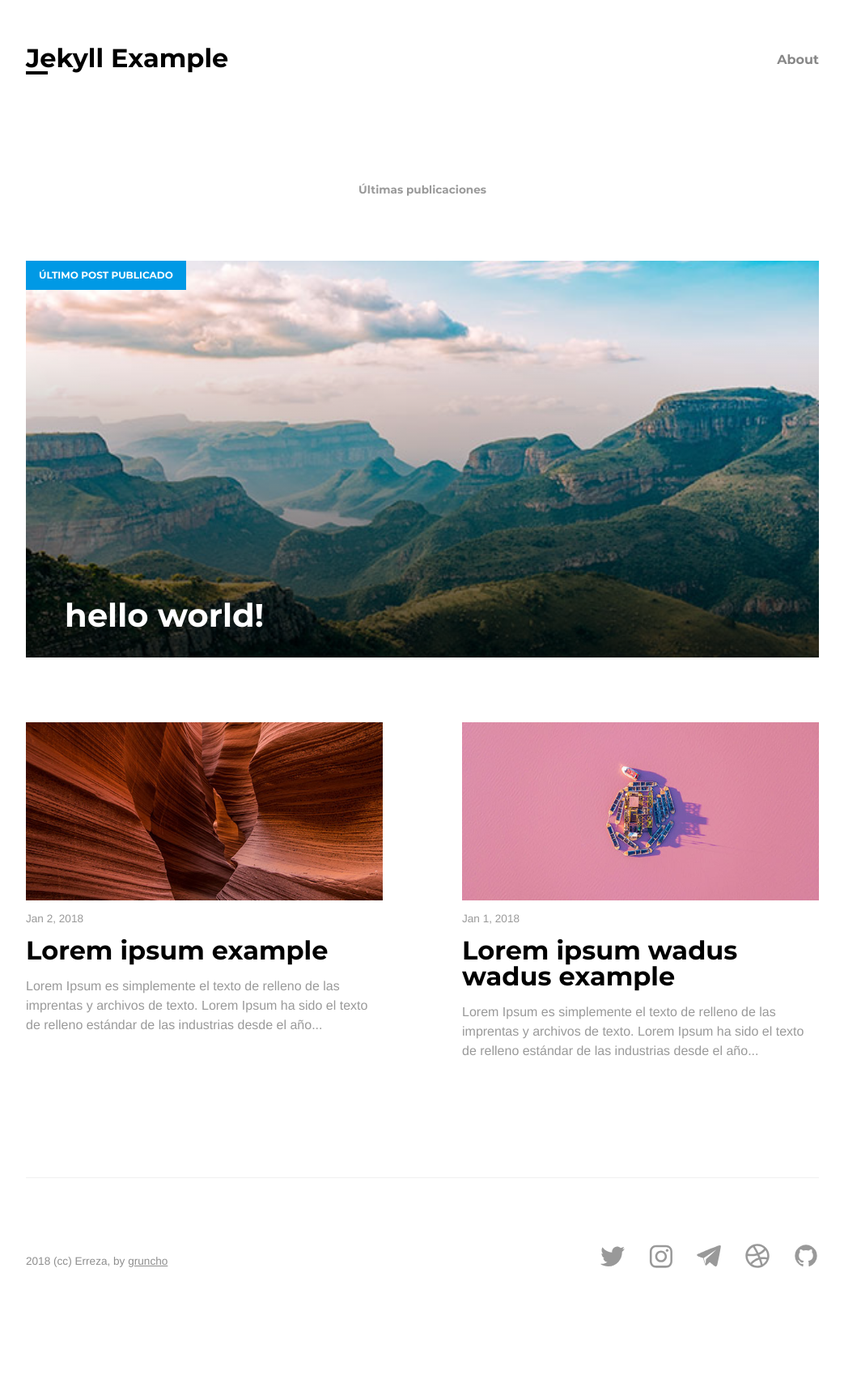
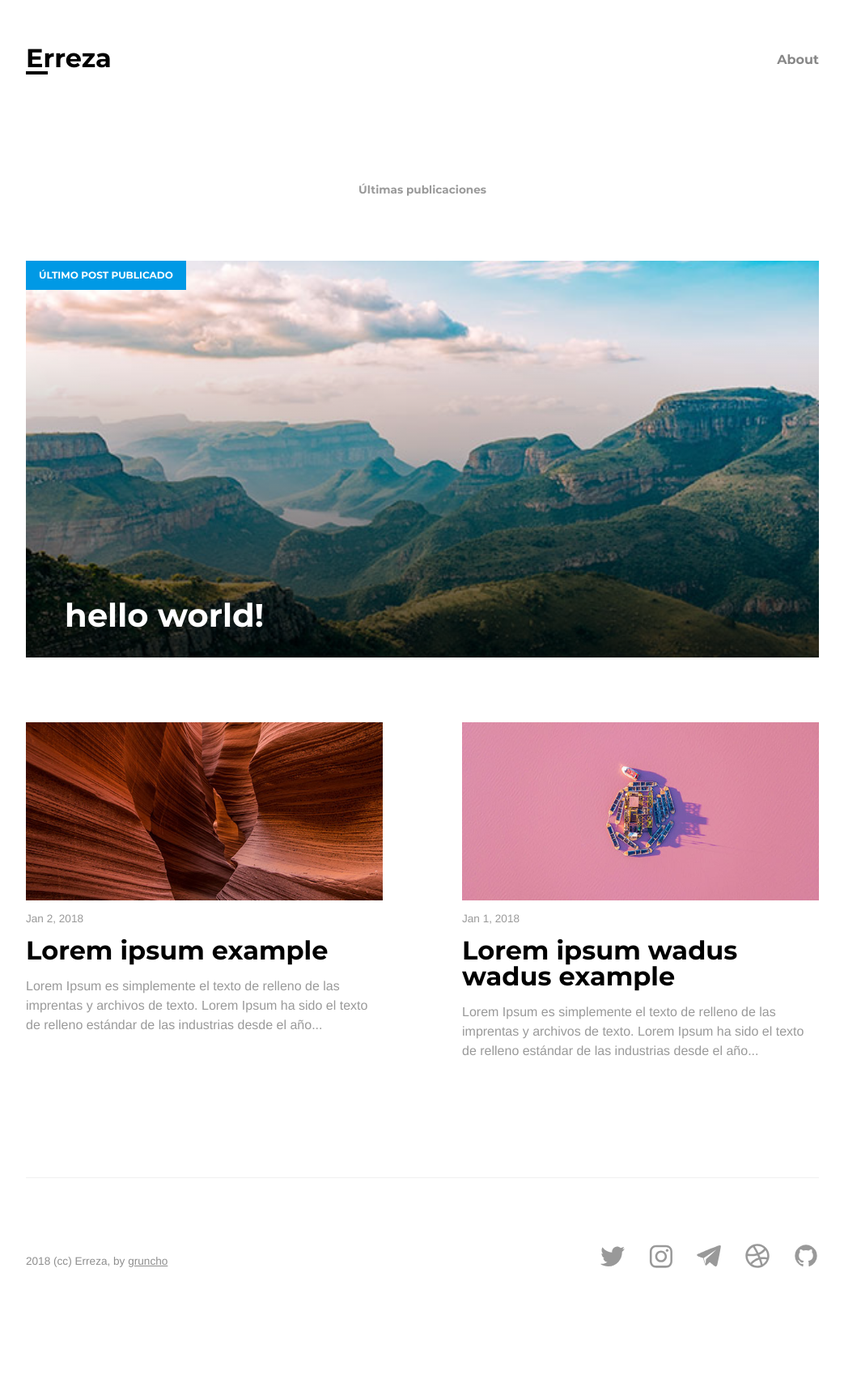
Before and after one commit to gruncho/jekyll-example, a Jekyll site: the page built from index.html, in a window 1280 px wide. Shown: the whole page at 81% size, without its empty margins (118-1161 px from the left). Built offline with Jekyll 4.4.1, drawn with Linux system fonts in a browser that asks for light colours.

Commit message:
Update header.html

```diff
--- a/_includes/layout/header.html
+++ b/_includes/layout/header.html
@@ -1,7 +1,7 @@
 <header class="header">
   <div class="header__section">
     <a href="/" class="header__logo-link">
-      Jekyll Example
+      {{ site.title }}
     </a>
   </div>
   <div class="header__section">
```
